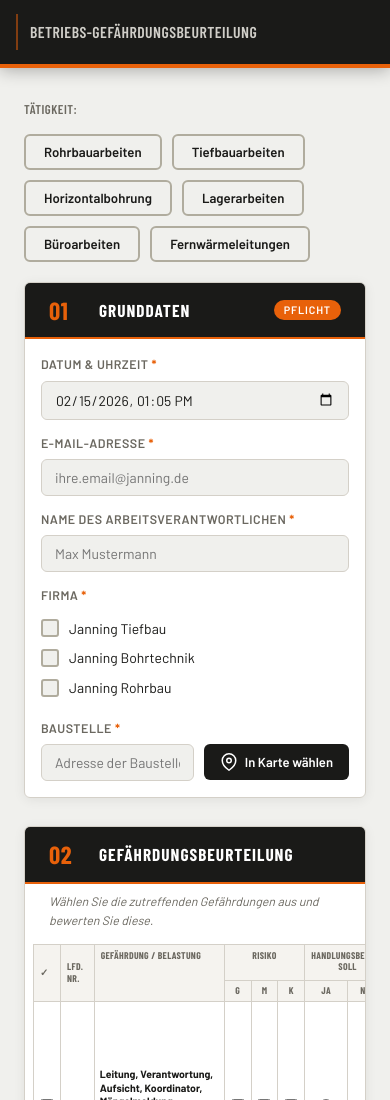
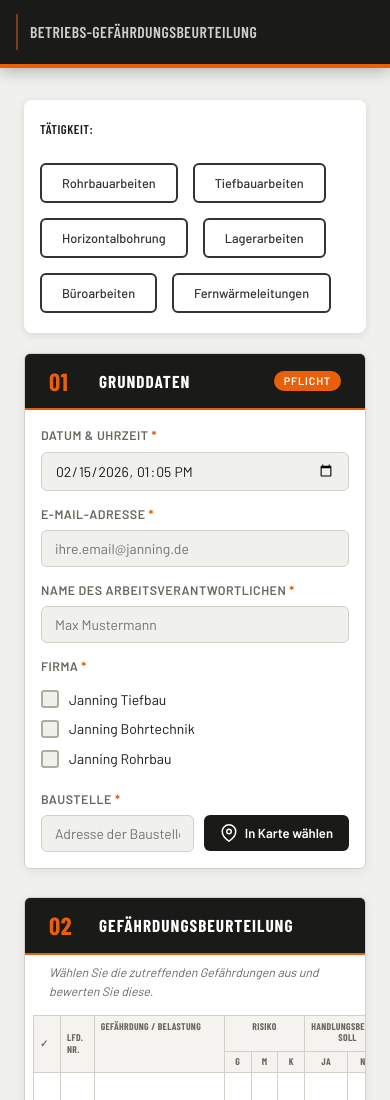
Before and after one commit to rahimahangarzadeh/Betriebs_Gefaehrdungsbeurteilung, a plain HTML site: page index.html in a window 390 px wide. Shown: the top 1100 px of the page. Drawn offline with nearby package versions, Linux system fonts and the light colour scheme; a web font is replaced by a local one.

Commit message:
Update style.css

```diff
--- a/style.css
+++ b/style.css
@@ -774,13 +774,17 @@ body {
 @keyframes spin { to { transform: rotate(360deg); } }
 
 /* ---- VORLAGEN BUTTONS ---- */
+
 .template-buttons {
   max-width: 1040px;
   margin: 20px auto 0;
-  padding: 0 24px;
+  padding: 30px 40px;
+  background-color: white;
+  border-radius: 8px;
+  box-shadow: 0 2px 8px rgba(0, 0, 0, 0.1);
   display: flex;
   flex-wrap: wrap;
-  gap: 10px;
+  gap: 15px;
   align-items: center;
 }
 
@@ -789,28 +793,29 @@ body {
   font-weight: 600;
   font-size: 0.85rem;
   letter-spacing: 0.04em;
-  color: var(--text-muted);
+  color: var(--text);
   text-transform: uppercase;
-  margin-right: 6px;
+  margin-right: 10px;
+  width: auto;
 }
 
 .template-btn {
-  padding: 8px 18px;
-  background: var(--bg);
-  border: 2px solid var(--border-dark);
-  border-radius: var(--radius);
+  padding: 12px 30px;
+  background: white;
+  border: 2px solid #333;
+  border-radius: 6px;
   font-family: var(--font-body);
   font-size: 0.88rem;
-  font-weight: 600;
-  color: var(--text);
+  font-weight: 500;
+  color: #333;
   cursor: pointer;
-  transition: all 0.2s;
+  transition: all 0.3s ease;
 }
 
 .template-btn:hover {
-  background: var(--accent-light);
+  background: var(--accent);
   border-color: var(--accent);
-  color: var(--accent-dark);
+  color: white;
   transform: translateY(-1px);
 }
 
@@ -820,11 +825,16 @@ body {
 
 @media (max-width: 680px) {
   .template-buttons {
-    padding: 0 12px;
+    padding: 20px 16px;
+    margin: 20px 12px 0;
   }
   .template-label {
     width: 100%;
-    margin-bottom: 4px;
+    margin-bottom: 8px;
+  }
+  .template-btn {
+    padding: 10px 20px;
+    font-size: 0.85rem;
   }
 }
 
```
